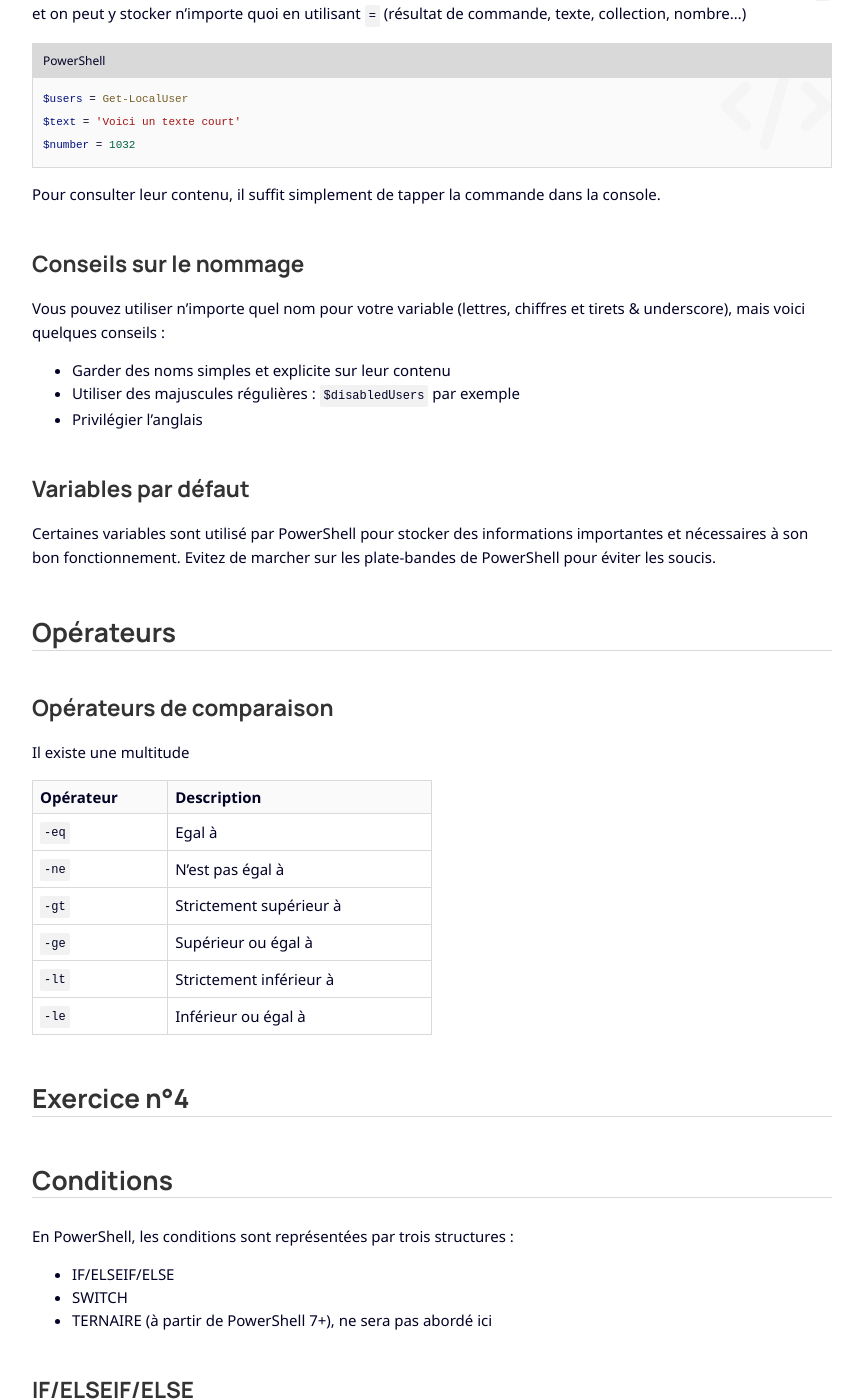
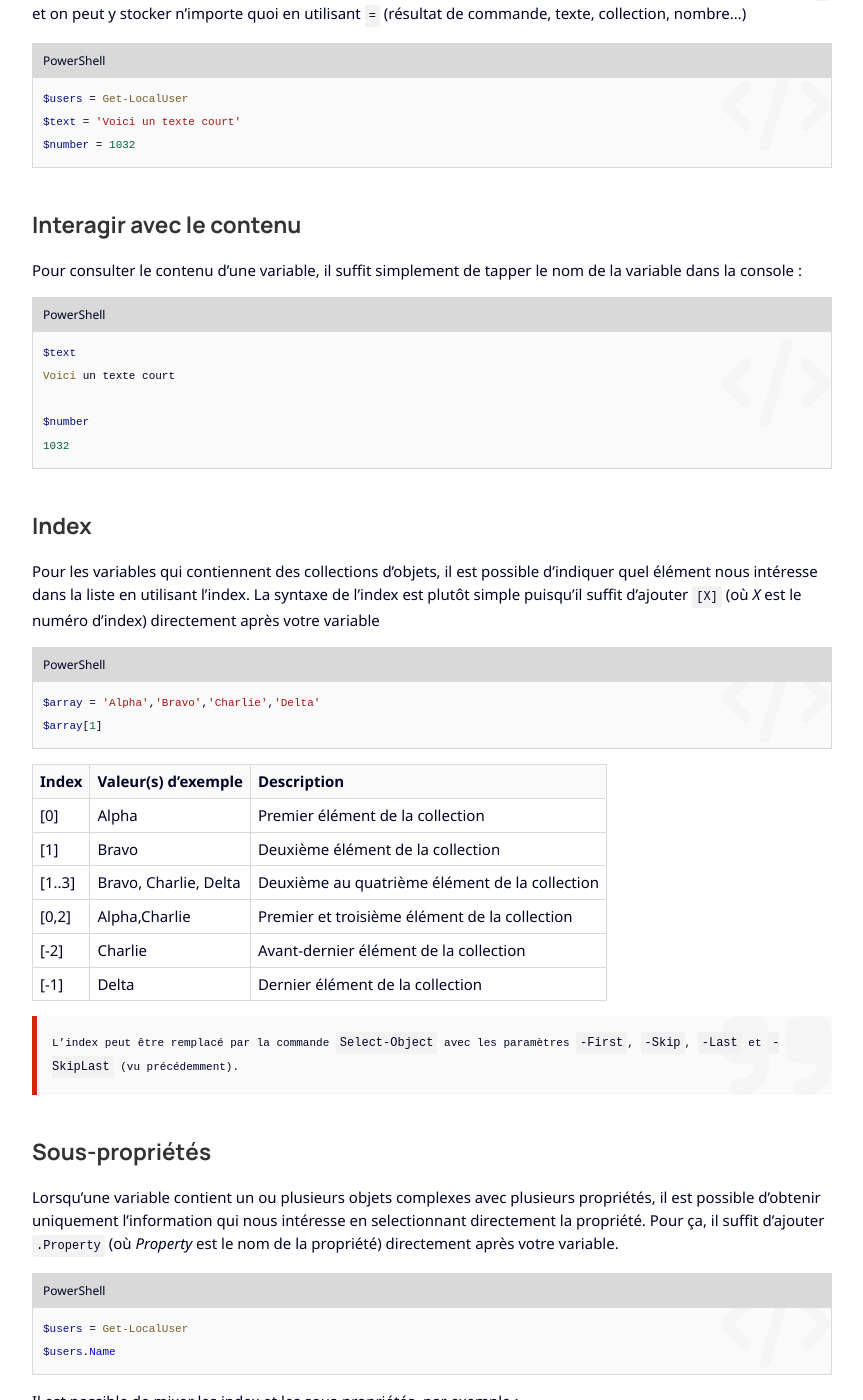
Before and after one commit to leobouard/leobouard.github.io, a Jekyll site: the page built from _posts/2024-04-07-cours-powershell-from-scratch-004.md, in a window 1280 px wide and 1400 px high, scrolled down 416 px. Shown: the whole window, without its empty margins (208-1071 px from the left). Built offline with Jekyll 4.4.1, drawn with Linux system fonts in a browser that asks for light colours; nearby versions of some CDN libraries; some web fonts are replaced; some of the changed text lies outside the part shown.

Commit message:
Mise à jour du cours

````diff
--- a/_posts/2024-04-07-cours-powershell-from-scratch-004.md
+++ b/_posts/2024-04-07-cours-powershell-from-scratch-004.md
@@ -21,7 +21,54 @@ $text = 'Voici un texte court'
 $number = 1032
 ```
 
-Pour consulter leur contenu, il suffit simplement de tapper la commande dans la console.
+### Interagir avec le contenu
+
+Pour consulter le contenu d'une variable, il suffit simplement de tapper le nom de la variable dans la console :
+
+```powershell
+$text
+Voici un texte court
+
+$number
+1032
+```
+
+### Index
+
+Pour les variables qui contiennent des collections d'objets, il est possible d'indiquer quel élément nous intéresse dans la liste en utilisant l'index. La syntaxe de l'index est plutôt simple puisqu'il suffit d'ajouter `[X]` (où *X* est le numéro d'index) directement après votre variable
+
+```powershell
+$array = 'Alpha','Bravo','Charlie','Delta'
+$array[1]
+```
+
+Index | Valeur(s) d'exemple | Description
+----- | ------------------- | -----------
+[0] | Alpha | Premier élément de la collection
+[1] | Bravo | Deuxième élément de la collection
+[1..3] | Bravo, Charlie, Delta | Deuxième au quatrième élément de la collection
+[0,2] | Alpha,Charlie | Premier et troisième élément de la collection
+[-2] | Charlie | Avant-dernier élément de la collection
+[-1] | Delta | Dernier élément de la collection
+
+> L'index peut être remplacé par la commande `Select-Object` avec les paramètres `-First`, `-Skip`, `-Last` et `-SkipLast` (vu précédemment).
+
+### Sous-propriétés
+
+Lorsqu'une variable contient un ou plusieurs objets complexes avec plusieurs propriétés, il est possible d'obtenir uniquement l'information qui nous intéresse en selectionnant directement la propriété. Pour ça, il suffit d'ajouter `.Property` (où *Property* est le nom de la propriété) directement après votre variable.
+
+```powershell
+$users = Get-LocalUser
+$users.Name
+```
+
+Il est possible de mixer les index et les sous-propriétés, par exemple :
+
+```powershell
+$users[0].Name
+```
+
+> Les sous-propriétés peuvent être remplacé par la commande `Select-Object` avec le paramètre `-ExpandProperty`.
 
 ### Conseils sur le nommage
 
@@ -33,7 +80,9 @@ Vous pouvez utiliser n'importe quel nom pour votre variable (lettres, chiffres e
 
 ### Variables par défaut
 
-Certaines variables sont utilisé par PowerShell pour stocker des informations importantes et nécessaires à son bon fonctionnement. Evitez de marcher sur les plate-bandes de PowerShell pour éviter les soucis.
+Certaines variables sont utilisés par PowerShell pour stocker des informations importantes et nécessaires à son bon fonctionnement. Evitez de marcher sur les plate-bandes de PowerShell pour éviter les soucis.
+
+Pour obtenir la liste de toutes la variables existantes, vous pouvez utiliser la commande `Get-Variable`.
 
 ## Opérateurs
 
````
Also changed, not shown: _posts/2024-04-07-cours-powershell-from-scratch-003.md (+2 -3 lines).
